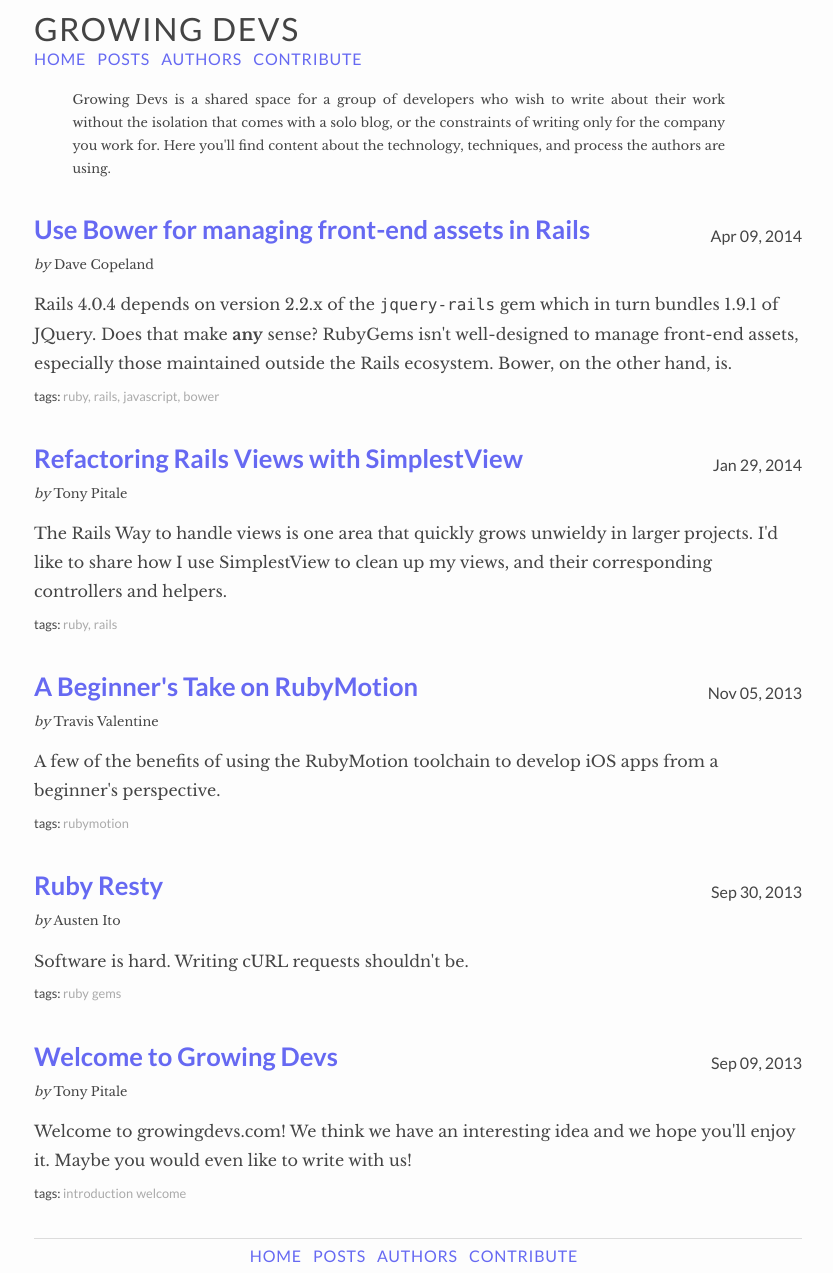
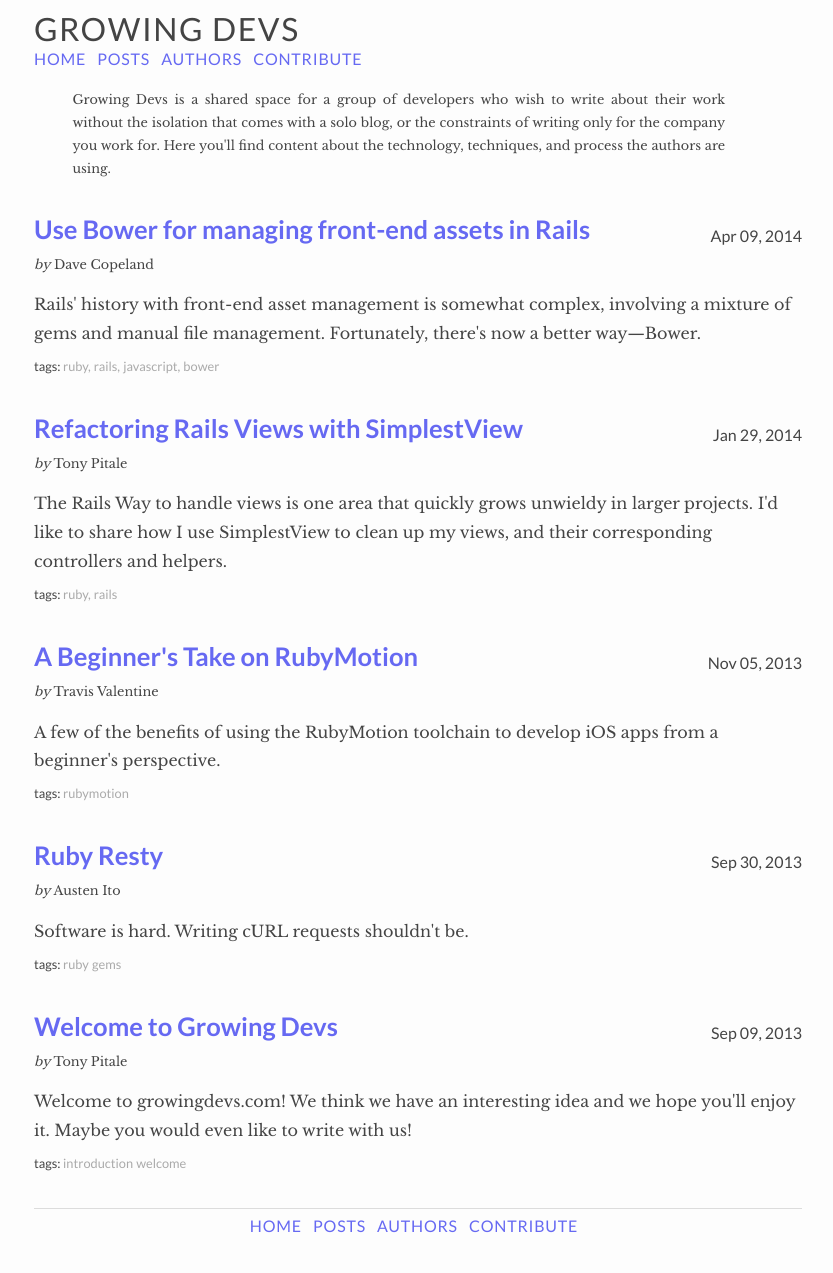
Before and after one commit to growingdevs/growingdevs.github.io, a Jekyll site: the page built from index.html, in a window 1280 px wide. Shown: the whole page, without its empty margins (222-1055 px from the left). Built offline with Jekyll 4.4.1, drawn with Linux system fonts in a browser that asks for light colours; Markdown is read by kramdown in place of the engine named in the settings; after the commit the page ends 1243 px from its top, so only the background shows below that.

Commit message:
re-do summary based on feedback

```diff
--- a/_posts/2014-04-06-stop-using-rubygems-and-start-using-bower.md
+++ b/_posts/2014-04-06-stop-using-rubygems-and-start-using-bower.md
@@ -7,8 +7,11 @@ created_at: 2014-04-09 11:34:50.578721 -05:00
 published_at: 2014-04-09 11:34:50.580193 -05:00
 tags: ruby, rails, javascript, bower
 published: true
-summary: Rails 4.0.4 depends on version 2.2.x of the <code>jquery-rails</code> gem which in turn bundles 1.9.1 of JQuery. Does that make <strong>any</strong> sense?  RubyGems isn't well-designed to manage front-end assets, especially those maintained outside the Rails ecosystem.  Bower, on the other hand, is.
+summary: Rails' history with front-end asset management is somewhat complex, involving a mixture of gems and manual file management.  Fortunately, there's now a better way—Bower.
 ---
+
+Rails' history with front-end asset management is somewhat complex, involving a mixture of gems and manual file management.
+Fortunately, there's now a better way—Bower.
 
 Rails 4.0.4 depends on version 2.2.x of the `jquery-rails` gem which in turn bundles 1.9.1 of JQuery. Does that make *any* sense?  The latest official release of `angular-ui-bootstrap-rails` is 0.9.0, which is at least a version behind the current release of the Angular UI bootstrap directives.  When will it be updated?  `chosen-rails` version 1.1.0 bundles an old version of `chosen-jquery` that has never been officially released.  What?
 
```
